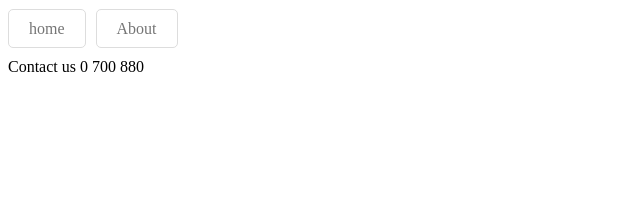
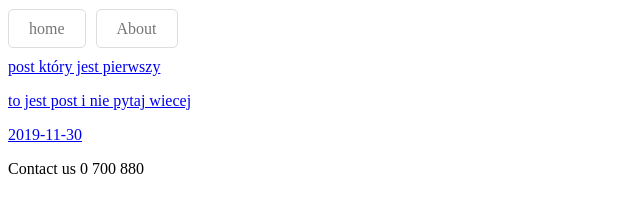
Before and after one commit to bartosz-gieron/gatsby, a Gatsby site: page /blog in a window 1280 px wide. Shown: the whole page, without its empty margins (0-640 px from the left). Built offline with nearby package versions, Linux system fonts and the light colour scheme; Gatsby itself is replaced by a stand-in of ours.

Commit message:
wyswietlanie blogu

```diff
--- /dev/null
+++ b/src/components/postlink.js
@@ -0,0 +1,12 @@
+import React from "react";
+import { Link } from "gatsby";
+
+export default ({ post }) => (
+    <Link to={post.frontmatter.path}>
+        <div>
+            <p>{post.frontmatter.title}</p>
+            <p>{post.frontmatter.description}</p>
+            <span>{post.frontmatter.date}</span>
+        </div>
+    </Link>
+)
--- a/src/pages/blog.js
+++ b/src/pages/blog.js
@@ -1,6 +1,7 @@
 import React from "react";
 import { Layout } from '../containers/layout';
-import { graphql } from "gatsby"
+import { graphql } from "gatsby";
+import PostLink from '../components/postLink';
 
 export default ({
     data: {
@@ -9,6 +10,7 @@ export default ({
 }) => {
     return (
         <Layout>
+            {edges.map(post => <PostLink key={post.node.id} post={post.node}/>)}
         </Layout>
     );
 }
```
